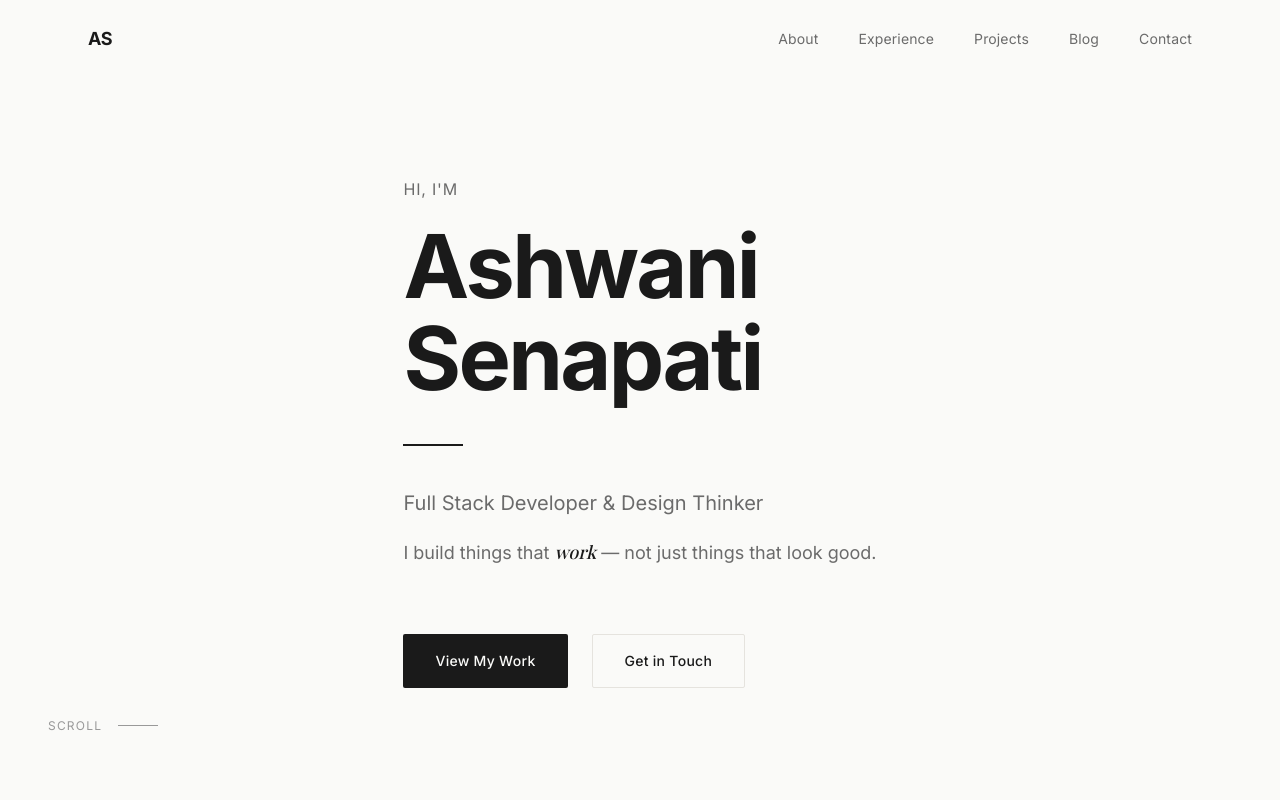
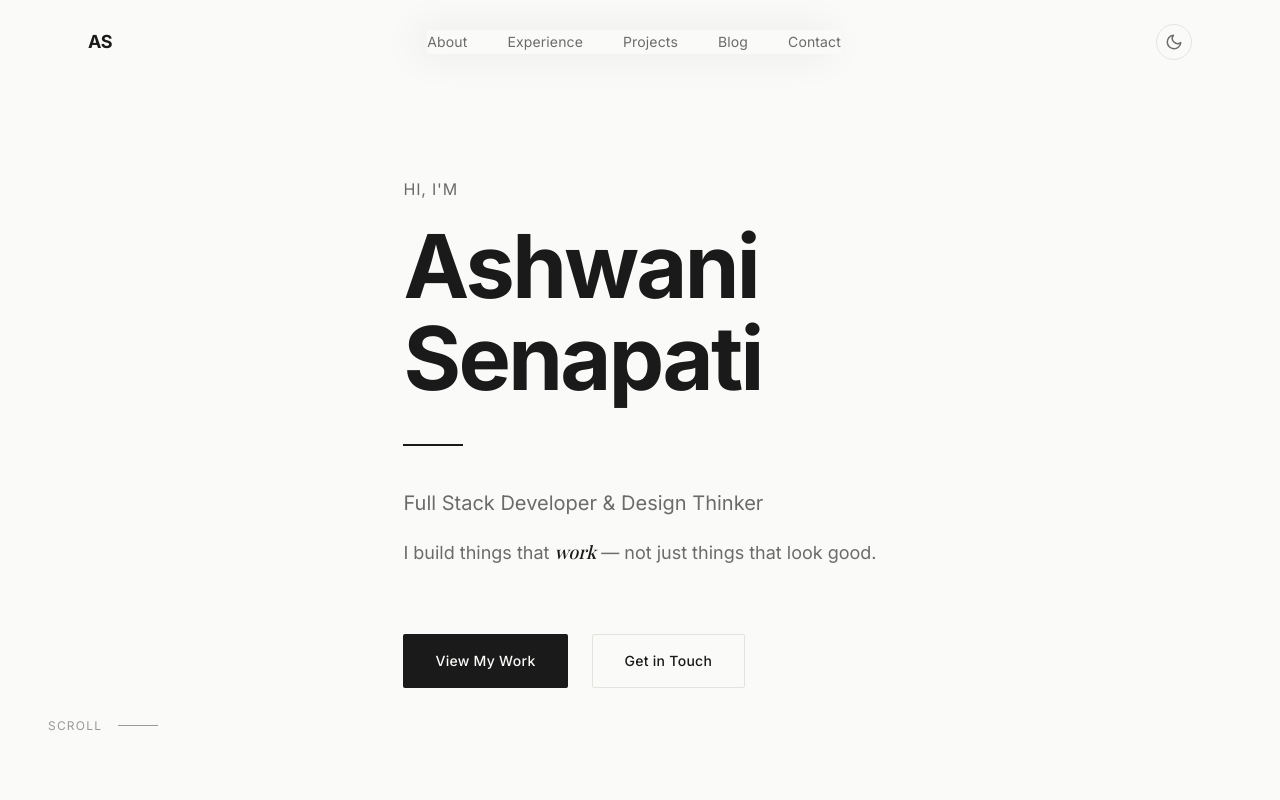
Before and after one commit to alphabug01/portfolio-react, a React (Vite) app: page / in a window 1280 px wide. Shown: the top 800 px of the page. Built offline with nearby package versions, Linux system fonts and the light colour scheme; a web font is replaced by a local one.

Commit message:
Dark mode added

```diff
--- a/src/App.jsx
+++ b/src/App.jsx
@@ -1,5 +1,5 @@
 import { useLayoutEffect } from 'react'
-import { Routes, Route, useLocation } from 'react-router-dom'
+import { Route, Routes, useLocation } from 'react-router-dom'
 import About from './components/About'
 import Blog from './components/Blog'
 import BlogDetail from './components/BlogDetail'
--- a/src/components/Navbar.jsx
+++ b/src/components/Navbar.jsx
@@ -1,9 +1,35 @@
 import { useCallback, useEffect, useState } from 'react'
+import { useTheme } from '../hooks/useTheme'
+
+function SunIcon() {
+  return (
+    <svg viewBox="0 0 24 24" fill="none" stroke="currentColor" strokeWidth="2" strokeLinecap="round" strokeLinejoin="round">
+      <circle cx="12" cy="12" r="5" />
+      <line x1="12" y1="1" x2="12" y2="3" />
+      <line x1="12" y1="21" x2="12" y2="23" />
+      <line x1="4.22" y1="4.22" x2="5.64" y2="5.64" />
+      <line x1="18.36" y1="18.36" x2="19.78" y2="19.78" />
+      <line x1="1" y1="12" x2="3" y2="12" />
+      <line x1="21" y1="12" x2="23" y2="12" />
+      <line x1="4.22" y1="19.78" x2="5.64" y2="18.36" />
+      <line x1="18.36" y1="5.64" x2="19.78" y2="4.22" />
+    </svg>
+  )
+}
+
+function MoonIcon() {
+  return (
+    <svg viewBox="0 0 24 24" fill="none" stroke="currentColor" strokeWidth="2" strokeLinecap="round" strokeLinejoin="round">
+      <path d="M21 12.79A9 9 0 1 1 11.21 3 7 7 0 0 0 21 12.79z" />
+    </svg>
+  )
+}
 
 export default function Navbar() {
   const [scrolled, setScrolled] = useState(false)
   const [mobileOpen, setMobileOpen] = useState(false)
   const [activeSection, setActiveSection] = useState('')
+  const { theme, toggleTheme } = useTheme()
 
   // Scroll effect
   useEffect(() => {
@@ -80,7 +106,26 @@ export default function Navbar() {
               {label}
             </a>
           ))}
+          {/* Theme toggle inside mobile menu */}
+          <button
+            className="theme-toggle theme-toggle--mobile"
+            aria-label={theme === 'dark' ? 'Switch to light mode' : 'Switch to dark mode'}
+            onClick={toggleTheme}
+          >
+            {theme === 'dark' ? <SunIcon /> : <MoonIcon />}
+            <span className="theme-toggle-label">
+              {theme === 'dark' ? 'Light mode' : 'Dark mode'}
+            </span>
+          </button>
         </div>
+        <div className="nav-actions">
+          <button
+            className="theme-toggle theme-toggle--desktop"
+            aria-label={theme === 'dark' ? 'Switch to light mode' : 'Switch to dark mode'}
+            onClick={toggleTheme}
+          >
+            {theme === 'dark' ? <SunIcon /> : <MoonIcon />}
+          </button>
           <button
             className={`nav-toggle${mobileOpen ? ' active' : ''}`}
             aria-label="Toggle menu"
@@ -90,6 +135,7 @@ export default function Navbar() {
             <span></span>
           </button>
         </div>
+      </div>
     </nav>
   )
 }
--- a/src/data/posts.js
+++ b/src/data/posts.js
@@ -1,23 +1,26 @@
 export const posts = [
   {
-    slug: 'good-enough-ux',
-    date: 'Coming Soon',
-    readTime: '5 min read',
-    title: "Why \"Good Enough\" UX Isn't Good Enough",
-    excerpt: 'Thoughts on why settling for functional-but-forgettable interfaces is a missed opportunity...',
+    slug: "good-enough-ux",
+    date: "Coming Soon",
+    readTime: "5 min read",
+    title: 'Why "Good Enough" UX Isn\'t Good Enough',
+    excerpt:
+      "Thoughts on why settling for functional-but-forgettable interfaces is a missed opportunity...",
   },
   {
-    slug: 'backend-to-frontend-journey',
-    date: 'Coming Soon',
-    readTime: '4 min read',
+    slug: "backend-to-frontend-journey",
+    date: "Coming Soon",
+    readTime: "4 min read",
     title: "From Spring Boot to Next.js: A Backend Dev\'s Frontend Journey",
-    excerpt: 'What happens when a Java developer falls in love with the frontend ecosystem...',
+    excerpt:
+      "What happens when a Java developer falls in love with the frontend ecosystem...",
   },
   {
-    slug: 'design-school-never-attended',
-    date: 'Coming Soon',
-    readTime: '6 min read',
-    title: 'The Design School I Never Attended',
-    excerpt: 'How an almost-decision shaped my approach to building software...',
+    slug: "design-school-never-attended",
+    date: "Coming Soon",
+    readTime: "6 min read",
+    title: "The Design School I Never Attended",
+    excerpt:
+      "How an almost-decision shaped my approach to building software...",
   },
-]
+];
--- /dev/null
+++ b/src/hooks/useTheme.js
@@ -0,0 +1,27 @@
+import { useCallback, useEffect, useState } from 'react'
+
+/**
+ * Manages dark/light theme with localStorage persistence
+ * and system-preference detection on first visit.
+ */
+export function useTheme() {
+  const [theme, setTheme] = useState(() => {
+    const stored = localStorage.getItem('theme')
+    if (stored) return stored
+    // Respect OS preference on first visit
+    return window.matchMedia('(prefers-color-scheme: dark)').matches
+      ? 'dark'
+      : 'light'
+  })
+
+  useEffect(() => {
+    document.documentElement.setAttribute('data-theme', theme)
+    localStorage.setItem('theme', theme)
+  }, [theme])
+
+  const toggleTheme = useCallback(() => {
+    setTheme((prev) => (prev === 'dark' ? 'light' : 'dark'))
+  }, [])
+
+  return { theme, toggleTheme }
+}
--- a/src/styles.css
+++ b/src/styles.css
@@ -41,6 +41,37 @@
   /* Transitions */
   --ease: cubic-bezier(0.16, 1, 0.3, 1);
   --duration: 0.6s;
+
+  /* Shadow / overlay opacity (light defaults) */
+  --shadow-color: 0, 0, 0;
+  --card-hover-shadow: rgba(0, 0, 0, 0.06);
+  --card-hover-shadow-sm: rgba(0, 0, 0, 0.05);
+  --focus-ring: rgba(26, 26, 26, 0.06);
+  --nav-bg: rgba(250, 250, 248, 0.92);
+  --mobile-nav-shadow: rgba(0, 0, 0, 0.08);
+  --cursor-glow: rgba(26, 26, 26, 0.02);
+}
+
+/* ---- Dark theme overrides ---- */
+[data-theme="dark"] {
+  --bg: #121212;
+  --bg-alt: #1A1A1A;
+  --surface: #1E1E1E;
+  --text: #E8E6E1;
+  --text-secondary: #A0A0A0;
+  --text-tertiary: #6B6B6B;
+  --accent: #E8E6E1;
+  --accent-subtle: #2A2A2A;
+  --border: #2A2A2A;
+  --border-light: #232323;
+
+  --shadow-color: 0, 0, 0;
+  --card-hover-shadow: rgba(0, 0, 0, 0.25);
+  --card-hover-shadow-sm: rgba(0, 0, 0, 0.2);
+  --focus-ring: rgba(232, 230, 225, 0.08);
+  --nav-bg: rgba(18, 18, 18, 0.92);
+  --mobile-nav-shadow: rgba(0, 0, 0, 0.3);
+  --cursor-glow: rgba(232, 230, 225, 0.03);
 }
 
 html {
@@ -48,6 +79,16 @@ html {
   font-size: 16px;
   -webkit-font-smoothing: antialiased;
   -moz-osx-font-smoothing: grayscale;
+}
+
+html, html *,
+html *::before,
+html *::after {
+  transition: background-color 0.3s ease, border-color 0.3s ease, color 0.3s ease, box-shadow 0.3s ease;
+}
+
+[data-theme="dark"] {
+  color-scheme: dark;
 }
 
 body {
@@ -138,7 +179,7 @@ ul {
 }
 
 .nav.scrolled {
-  background-color: rgba(250, 250, 248, 0.92);
+  background-color: var(--nav-bg);
   backdrop-filter: blur(20px);
   -webkit-backdrop-filter: blur(20px);
   padding: var(--space-sm) 0;
@@ -376,9 +417,9 @@ ul {
 }
 
 .btn-primary:hover {
-  background: #333;
+  background: var(--text-secondary);
   transform: translateY(-2px);
-  box-shadow: 0 8px 30px rgba(0, 0, 0, 0.12);
+  box-shadow: 0 8px 30px var(--card-hover-shadow);
 }
 
 .btn-ghost {
@@ -676,7 +717,7 @@ ul {
 
 .project-card:hover {
   transform: translateY(-4px);
-  box-shadow: 0 20px 60px rgba(0, 0, 0, 0.06);
+  box-shadow: 0 20px 60px var(--card-hover-shadow);
 }
 
 .project-image {
@@ -758,7 +799,7 @@ ul {
 
 .blog-card:hover {
   transform: translateY(-3px);
-  box-shadow: 0 12px 40px rgba(0, 0, 0, 0.05);
+  box-shadow: 0 12px 40px var(--card-hover-shadow-sm);
 }
 
 .blog-meta {
@@ -820,6 +861,7 @@ ul {
     opacity: 0;
     transform: translateY(20px);
   }
+
   to {
     opacity: 1;
     transform: translateY(0);
@@ -1014,7 +1056,7 @@ ul {
 
 .form-input:focus {
   border-color: var(--text);
-  box-shadow: 0 0 0 3px rgba(26, 26, 26, 0.06);
+  box-shadow: 0 0 0 3px var(--focus-ring);
 }
 
 .form-textarea {
@@ -1162,7 +1204,7 @@ ul {
     padding: 6rem 2rem 2rem;
     gap: var(--space-md);
     transition: right 0.4s var(--ease);
-    box-shadow: -10px 0 40px rgba(0, 0, 0, 0.08);
+    box-shadow: -10px 0 40px var(--mobile-nav-shadow);
   }
 
   .nav-links.open {
@@ -1175,6 +1217,28 @@ ul {
 
   .nav-toggle {
     display: flex;
+  }
+
+  /* Hide desktop toggle, show mobile toggle inside drawer */
+  .theme-toggle--desktop {
+    display: none;
+  }
+
+  .theme-toggle--mobile {
+    display: flex;
+    width: auto;
+    border-radius: 100px;
+    padding: 0.5rem 1rem;
+    gap: 0.5rem;
+    margin-top: var(--space-sm);
+    border: 1px solid var(--border);
+  }
+
+  .theme-toggle--mobile .theme-toggle-label {
+    display: inline;
+    font-size: 0.875rem;
+    font-weight: 400;
+    white-space: nowrap;
   }
 
   .skills-grid {
@@ -1223,6 +1287,52 @@ ul {
 }
 
 /* ============================================
+   THEME TOGGLE
+   ============================================ */
+.theme-toggle {
+  background: none;
+  border: 1px solid var(--border);
+  border-radius: 50%;
+  width: 36px;
+  height: 36px;
+  display: flex;
+  align-items: center;
+  justify-content: center;
+  cursor: pointer;
+  color: var(--text-secondary);
+  transition: color 0.3s ease, border-color 0.3s ease, transform 0.3s var(--ease);
+  flex-shrink: 0;
+}
+
+.theme-toggle:hover {
+  color: var(--text);
+  border-color: var(--text-tertiary);
+  transform: rotate(15deg);
+}
+
+.theme-toggle svg {
+  width: 18px;
+  height: 18px;
+  transition: transform 0.4s var(--ease);
+}
+
+/* Mobile variant — hidden on desktop, shown inside mobile drawer */
+.theme-toggle--mobile {
+  display: none;
+}
+
+.theme-toggle-label {
+  display: none;
+}
+
+/* Nav actions group (toggle + hamburger) */
+.nav-actions {
+  display: flex;
+  align-items: center;
+  gap: var(--space-sm);
+}
+
+/* ============================================
    CUSTOM CURSOR (optional — desktop only)
    ============================================ */
 @media (hover: hover) and (pointer: fine) {
@@ -1232,7 +1342,7 @@ ul {
     left: 0;
     width: 400px;
     height: 400px;
-    background: radial-gradient(circle, rgba(26, 26, 26, 0.02) 0%, transparent 70%);
+    background: radial-gradient(circle, var(--cursor-glow) 0%, transparent 70%);
     pointer-events: none;
     z-index: 9999;
     transform: translate(-50%, -50%);
```
Also changed, not shown: src/data/projects.js (+16 -16 lines), src/hooks/useScrollReveal.js (+31 -29 lines). Lines whose indentation alone changed are shown as unchanged.
